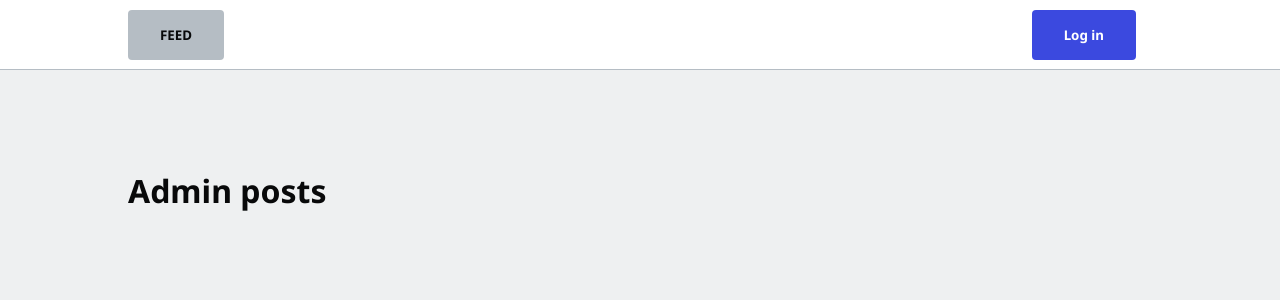
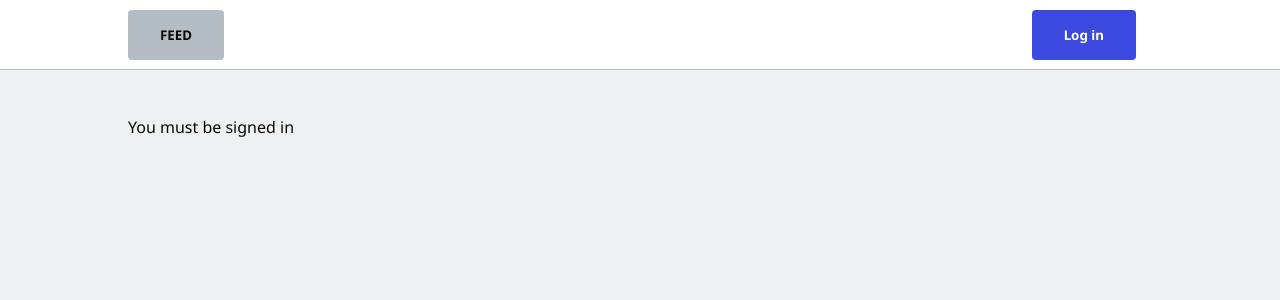
Before and after one commit to mikebernal/next-firebase-blog, a Next.js app: page /admin in a window 1280 px wide. Shown: the top 300 px of the page. Built offline with nearby package versions, Linux system fonts and the light colour scheme; no server answers.

Commit message:
feat: route guard

```diff
--- /dev/null
+++ b/components/AuthCheck.tsx
@@ -0,0 +1,10 @@
+import Link from 'next/link'
+import { useContext } from 'react'
+import { UserContext } from '../lib/context'
+
+export default function AuthCheck(props) {
+    const { username } = useContext(UserContext)
+    console.log(username)
+
+    return username ? props.children : <Link href="/enter"><a>You must be signed in</a></Link>
+}
--- a/pages/admin/index.tsx
+++ b/pages/admin/index.tsx
@@ -1,10 +1,12 @@
 import Metatags from '../../components/Metatags'
+import AuthCheck from '../../components/AuthCheck'
 
 export default function AdminPostsPage({ }) {
     return (
         <main>
-            <Metatags title="admin page"/>
-            <h1>Admin posts</h1>
+            <AuthCheck>
+
+            </AuthCheck>
         </main>
     )
 }
```
